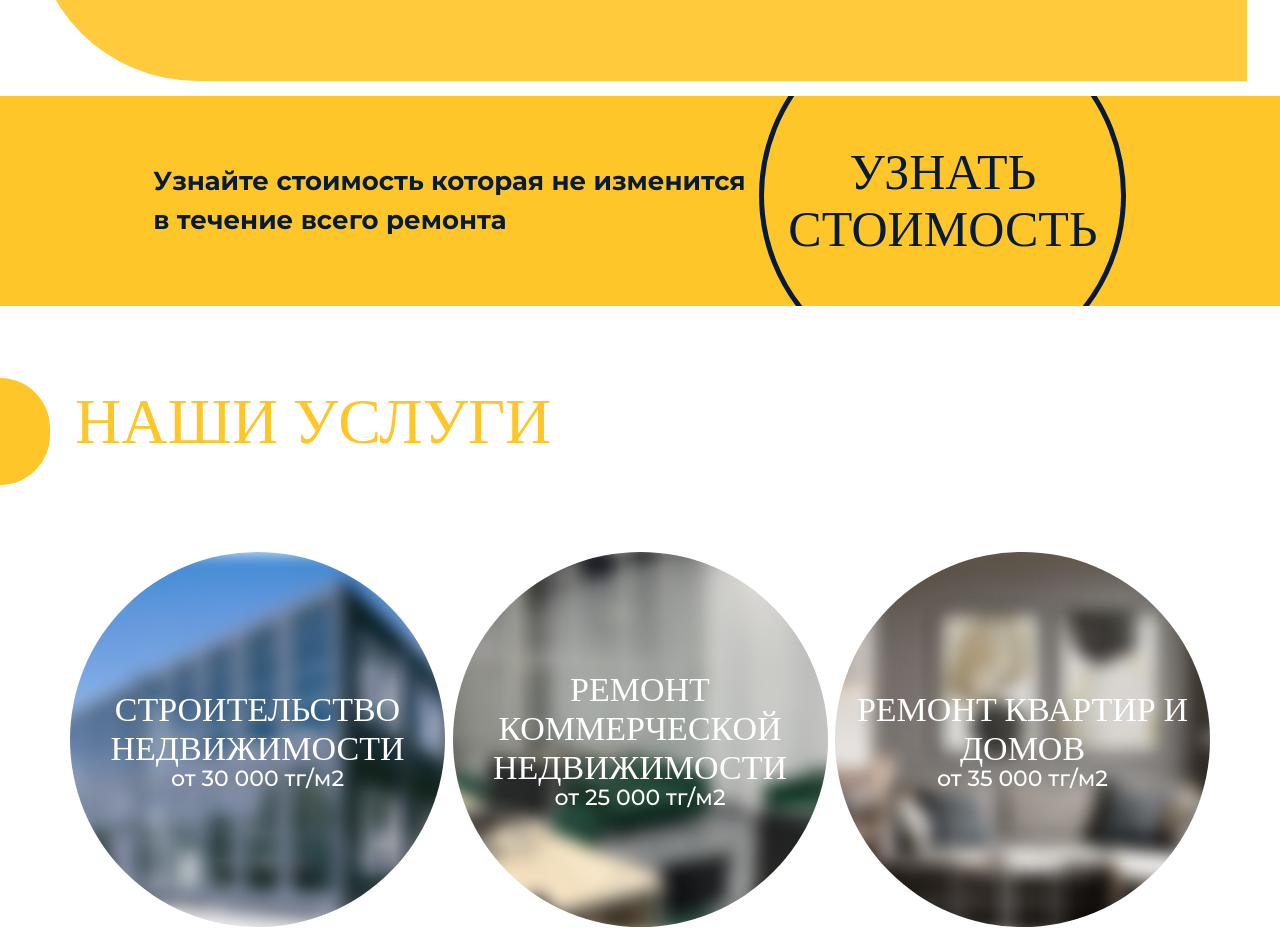
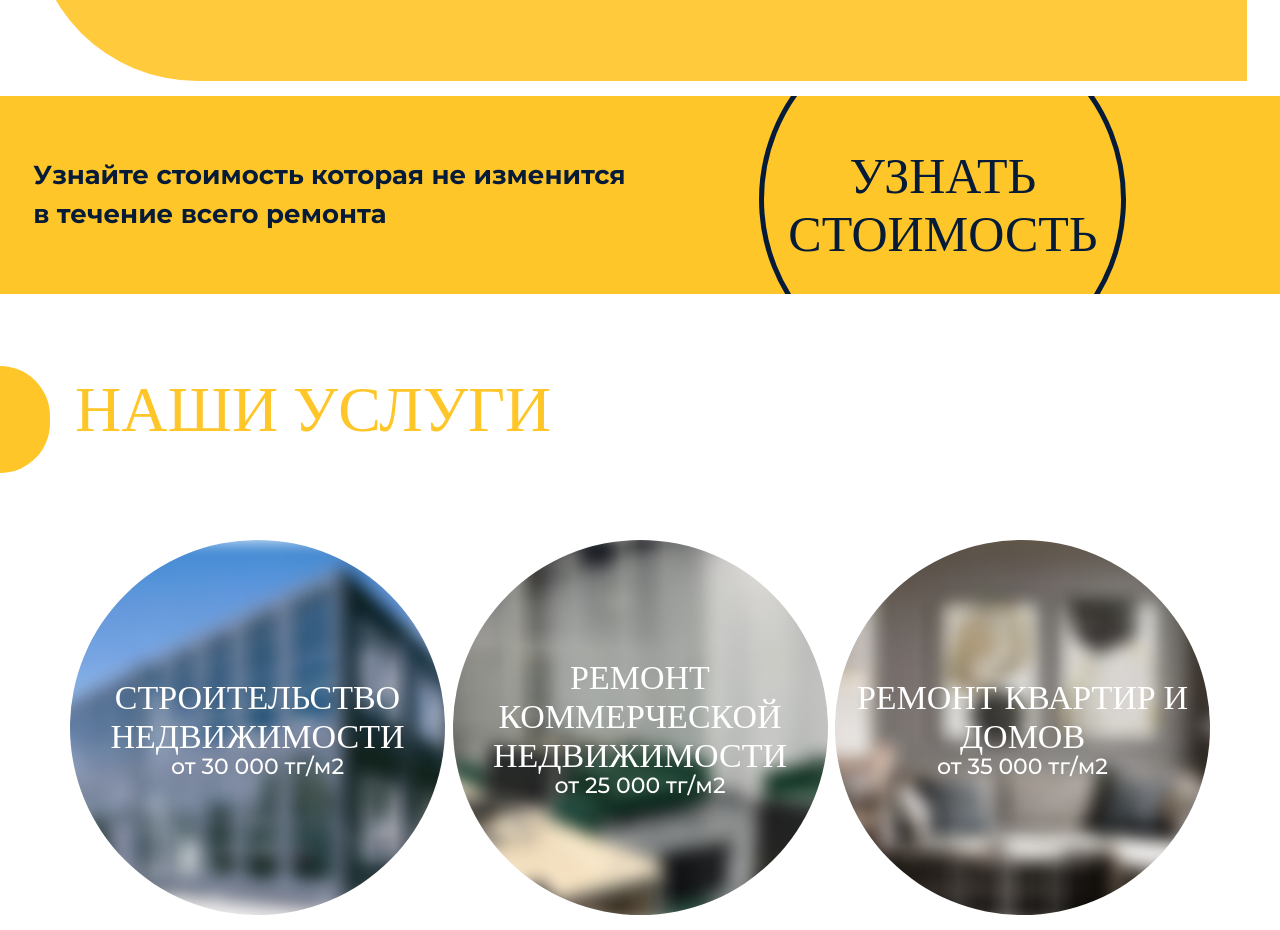
Before and after one commit to Zerone-Tecnology/layout.abigroup, a plain HTML site: page index.html in a window 1280 px wide. Shown: the part 3089-4019 px from the top of the page. Drawn offline with nearby package versions, Linux system fonts and the light colour scheme; files whose address does not match are found by name.

Commit message:
add new styles

```diff
--- a/sass/main.sass
+++ b/sass/main.sass
@@ -752,6 +752,9 @@ input
 		&.leave_request
 			.know_price_inner
 				padding: 45px 120px
+				@include respond(_1440)
+					padding: 45px 0
+
 				@include respond(_1024)
 					padding: 10px 0
 				@include respond(_768)
@@ -762,6 +765,9 @@ input
 
 		.know_price_inner
 			padding: 66px 120px
+			@include respond(_1440)
+				padding: 60px 0
+
 			@include respond(_1024)
 				padding: 25px 0
 			@include respond(_425)
@@ -774,7 +780,7 @@ input
 				line-height: 39px
 				color: #061B38
 				@include respond(_1440)
-					max-width: 64%
+					max-width: 58%
 					font-size: 26px
 				@include respond(_768)
 					font-size: 18px
@@ -796,8 +802,6 @@ input
 					border: 5px solid #061B38
 					@include respond(_425)
 						border: 1.34916px solid #061B38
-
-
 					&:hover
 						background: #061B38
 						color: #fff
@@ -870,7 +874,7 @@ input
 		margin-top: 186px
 		position: relative
 		.working_process_inner
-			@include respond(_1024)
+			@include respond(_1300)
 				img
 					display: none
 
@@ -878,7 +882,7 @@ input
 				display: flex
 				justify-content: space-between
 				width: 84%
-				@include respond(_1024)
+				@include respond(_1300)
 					width: 100%
 				@include respond(_768)
 					flex-direction: column
```
Also changed, not shown: css/main.css, 1 other file.
